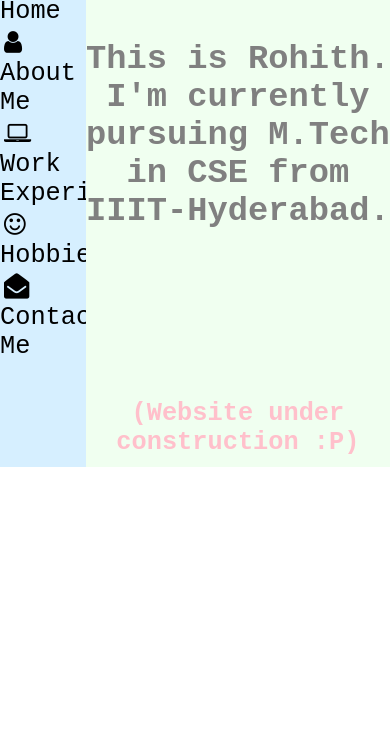
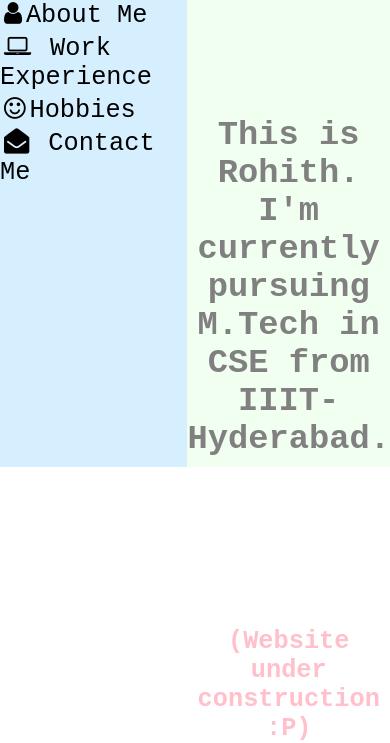
Before and after one commit to rohith1001/rohith1001.github.io, a plain HTML site: page index.html in a window 390 px wide. Shown: the part 377-1120 px from the top of the page. Before the commit the page ends 844 px from the top, so only its background shows below. Drawn offline with nearby package versions, Linux system fonts and the light colour scheme; files whose address does not match are found by name.

Commit message:
some changes in media query

```diff
--- a/css/mystyle.css
+++ b/css/mystyle.css
@@ -6,13 +6,13 @@ body {
   display: flex;
 }
 
-.flex-container > .nav {
+.nav {
   height: 100vh;
   width: 22vw;
   background-color: #d6efff;
 }
 
-.flex-container > .contentdiv {
+.contentdiv {
   height: 100vh;
   width: 78vw;
   background-color: #f0fff0;
@@ -124,7 +124,14 @@ i {
   li {
     margin: 0;
   }
+
   /* makes sure that the a tag will take the entire screen*/
+
+  .nav {
+    display: block;
+    width: 80vw;
+  }
+
   a {
     display: block;
   }
--- a/navbar.js
+++ b/navbar.js
@@ -5,6 +5,6 @@ $(document).ready(function () {
     } else {
       $("button").text("☰");
     }
-    $("li").toggle("slow");
+    // $("li").toggle("slow");
   });
 });
```
Also changed, not shown: 1 other file.
